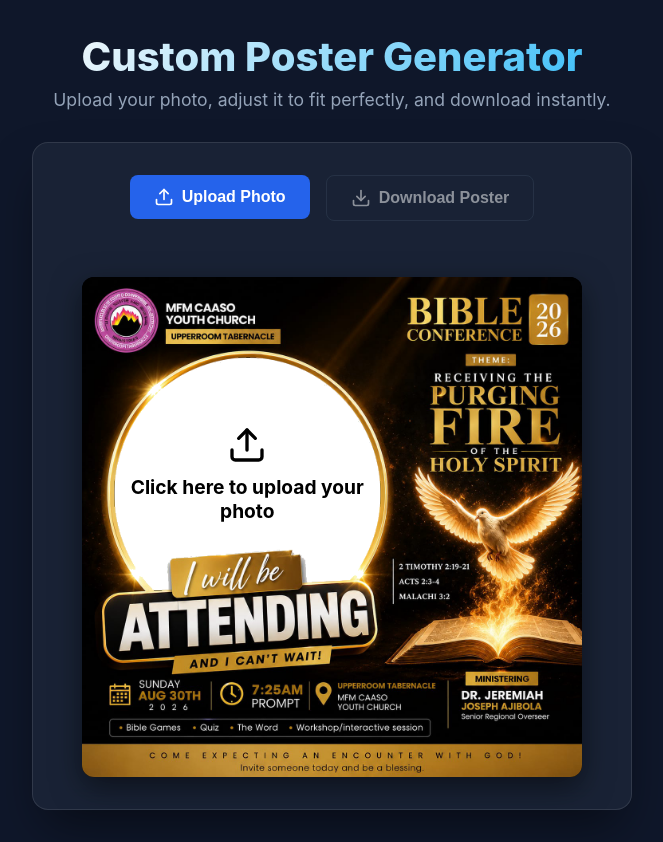
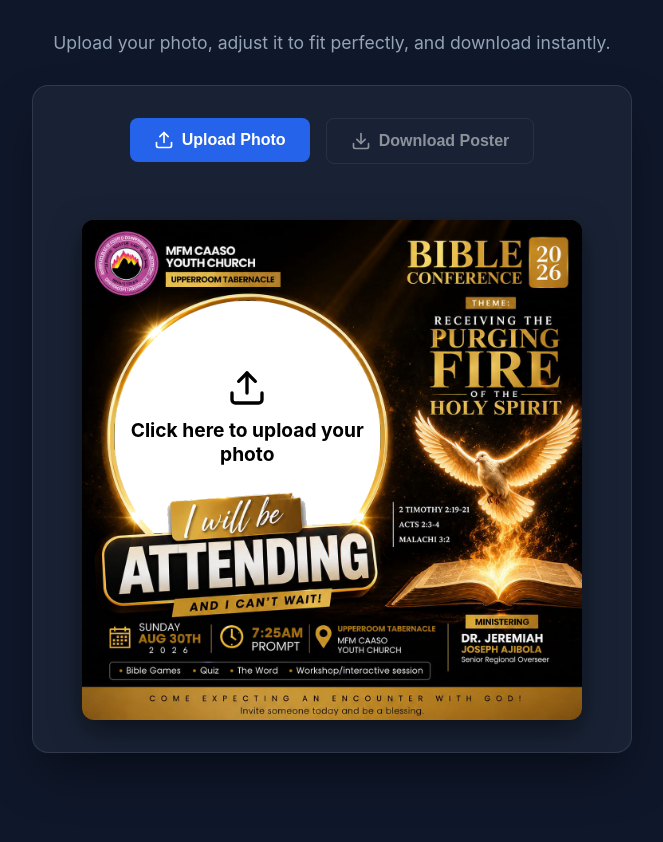
Before and after one commit to ebtaryoh/BIBLE_CONFERENCE-2026-MFMCAASOYC-CUSTOM-POSTER, a React (Vite) app: page / in a window 1280 px wide. Shown: the whole page, without its empty margins (308-971 px from the left). After the commit the page ends 800 px from the top, so only its background shows below. Built offline with nearby package versions, Linux system fonts and the light colour scheme.

Commit message:
updated commit

```diff
--- a/src/App.jsx
+++ b/src/App.jsx
@@ -63,7 +63,7 @@
   return (
     <div className="app-container">
       <header>
-        <h1>Custom Poster Generator</h1>
+        {/* <h1>MFMCAASOYC BIBLE CONFERENCE 2026 Poster Generator</h1> */}
         <p className="subtitle">Upload your photo, adjust it to fit perfectly, and download instantly.</p>
       </header>
 
@@ -96,7 +96,7 @@
 
         {userPhoto && (
           <p style={{ color: 'var(--accent)', fontSize: '0.85rem', display: 'flex', alignItems: 'center', gap: '0.5rem', margin: '0', textAlign: 'center' }}>
-            <Move size={16} /> Pinch to zoom or scroll to scale. Drag to position.
+            <Move size={16} /> Pinch your image to zoom or scroll to scale. Drag to position.
           </p>
         )}
 
```
Lines whose indentation alone changed are shown as unchanged.
